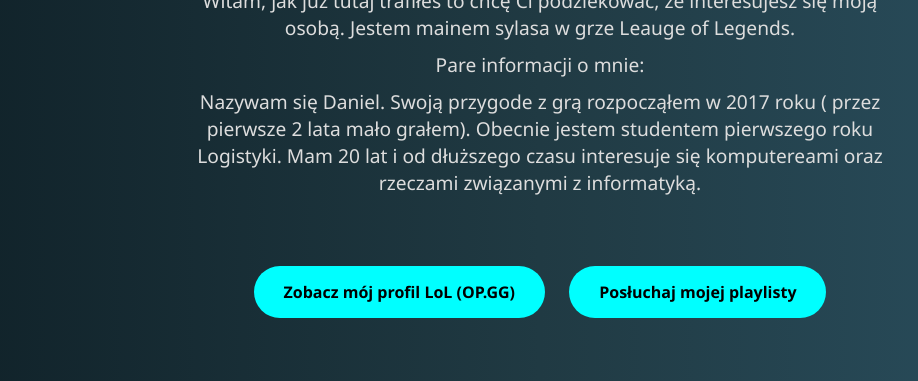
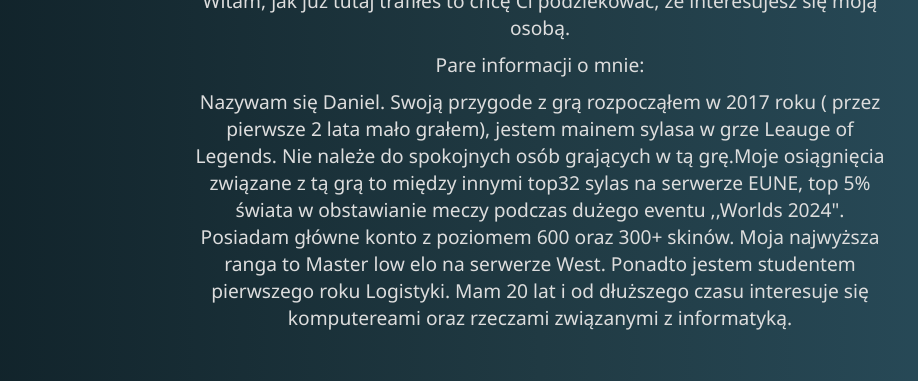
Before and after one commit to daniek664/onlysyl4s.github.io, a plain HTML site: page index.html in a window 1280 px wide. Shown: the part 284-665 px from the top of the page, 100-1018 px from the left. Drawn offline with Linux system fonts and the light colour scheme.

Commit message:
Add files via upload

```diff
--- a/index.html
+++ b/index.html
@@ -129,9 +129,9 @@
   <header>
     <img src="https://preview.redd.it/prestige-masque-of-the-black-rose-katarina-border-icon-v0-y9d1e5jpr26e1.jpg?width=300&format=pjpg&auto=webp&s=a9f88711fbb8439526043d3aafa242f6ba2f95eb" alt="Avatar" />
     <h1>0nlY syl4s</h1>
-    <p>Witam, jak już tutaj trafiłes to chcę Ci podziekować, że interesujesz się moją osobą. Jestem mainem sylasa w grze Leauge of Legends.  </p>
+    <p>Witam, jak już tutaj trafiłes to chcę Ci podziekować, że interesujesz się moją osobą.   </p>
     <p>Pare informacji o mnie:  </p>
-    <p>Nazywam się Daniel. Swoją przygode z grą rozpocząłem w 2017 roku ( przez pierwsze 2 lata mało grałem). Obecnie jestem studentem pierwszego roku Logistyki. Mam 20 lat i od dłuższego czasu interesuje się komputereami oraz rzeczami związanymi z informatyką.    </p>
+    <p>Nazywam się Daniel. Swoją przygode z grą rozpocząłem w 2017 roku ( przez pierwsze 2 lata mało grałem), jestem mainem sylasa w grze Leauge of Legends. Nie należe do spokojnych osób grających w tą grę.Moje osiągnięcia związane z tą grą to między innymi top32 sylas na serwerze EUNE, top 5% świata w obstawianie meczy podczas dużego eventu ,,Worlds 2024". Posiadam główne konto z poziomem 600 oraz 300+ skinów. Moja najwyższa ranga to Master low elo na serwerze West. Ponadto jestem studentem pierwszego roku Logistyki. Mam 20 lat i od dłuższego czasu interesuje się komputereami oraz rzeczami związanymi z informatyką.    </p>
   </header>
 
   <div class="buttons">
```
